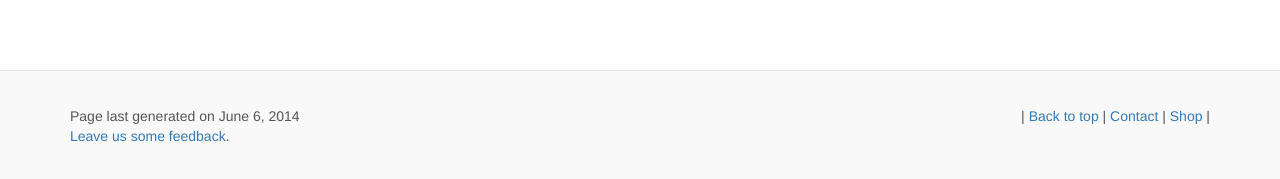
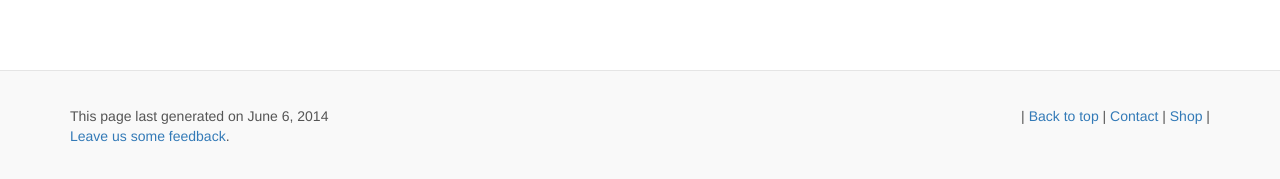
Before and after one commit to PyramidTechnologies/pyramidtechnologies.github.io, a Jekyll site: the page built from index.html, in a window 1280 px wide. Shown: the part 718-897 px from the top of the page. Built offline with Jekyll 4.4.1, drawn with Linux system fonts in a browser that asks for light colours; nearby versions of some CDN libraries; Markdown is read by kramdown in place of the engine named in the settings; comment, search, counter and statistics services are not loaded; a style sheet for code colours, icons or effects is not loaded.

Commit message:
testing the jekyll build bot

```diff
--- a/_includes/footer.html
+++ b/_includes/footer.html
@@ -5,7 +5,7 @@
 	<a href="#">Back to top</a>  |
 	<a href="http://pyramidacceptors.com/contact-us/">Contact</a> |
 	<a href="http://shop.pyramidacceptors.com/">Shop</a>  |  {% if page.next.url %} 	<a href="{{page.next.url}}" title="Next Post: {{page.next.title}}">Next Post &raquo; </a> 	{% endif %} </p>
-	<p class="text-muted">Page last generated on {{ site.time | date: "%B %e, %Y" }}</p>
+	<p class="text-muted">This page last generated on {{ site.time | date: "%B %e, %Y" }}</p>
 	<p><a href="https://github.com/PyramidTechnologies/Feedback/issues/new" title="Leave feedback for Pyramid Technologies"  target="_blank" >Leave us some feedback</a>.</p>
 	<script>!function(d,s,id){var js,fjs=d.getElementsByTagName(s)[0];if(!d.getElementById(id)){js=d.createElement(s);js.id=id;js.src="//platform.twitter.com/widgets.js";fjs.parentNode.insertBefore(js,fjs);}}(document,"script","twitter-wjs");</script>
   </div>
```
